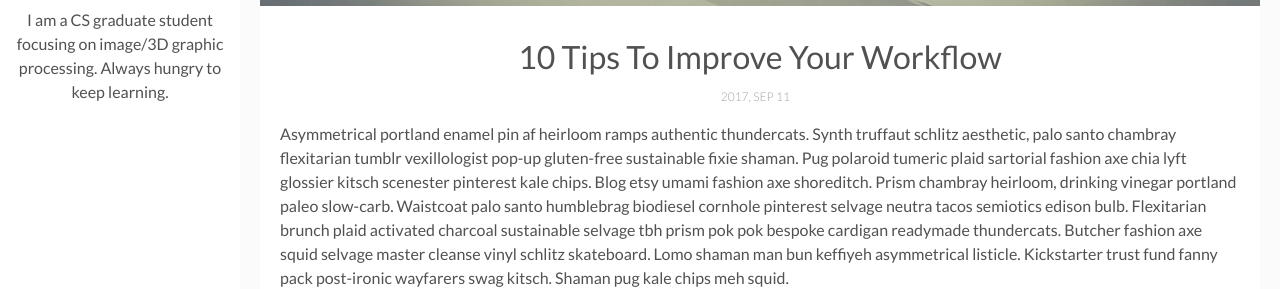
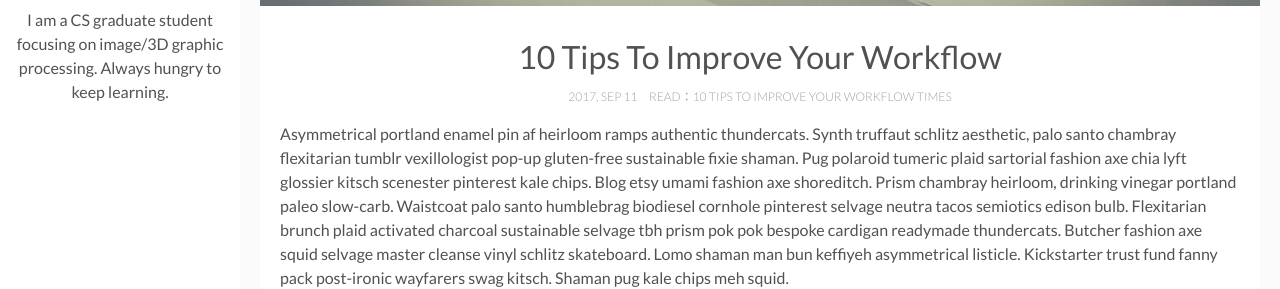
Before and after one commit to zhuyijie88/zhuyijie88.github.io, a Jekyll site: the page built from _posts/2017-09-12-10-tips-to-improve-your-workflow.markdown, in a window 1280 px wide and 900 px high, scrolled down 343 px. Shown: the part 171-460 px from the top of the window. Built offline with Jekyll 4.4.1, drawn with Linux system fonts in a browser that asks for light colours; comment, search, counter and statistics services are not loaded.

```diff
--- a/_config.yml
+++ b/_config.yml
@@ -22,7 +22,7 @@ social-email: # add your Email address
 discus-identifier: yijiezhu # add your discus identifier
 
 # Tracker
-analytics: # Google Analytics
+analytics: UA-126683119-1 # Google Analytics
 
 # Build Settings
 markdown: kramdown
--- a/_layouts/post.html
+++ b/_layouts/post.html
@@ -17,7 +17,8 @@ layout: main
     <div class="wrap-content">
       <header class="header-page">
         <h1 class="page-title">{{page.title}}</h1>
-        <div class="page-date"><span>{{page.date | date: '%Y, %b %d'}}&nbsp;&nbsp;&nbsp;&nbsp;</span></div>
+        <div class="page-date"><span>{{page.date | date: '%Y, %b %d'}}&nbsp;&nbsp;&nbsp;&nbsp;</span>
+        <span id="busuanzi_container_page_pv">READ：{{page.title}} TIMES</span></div>
       </header>
       {{content | markdownify}}
       <div class="page-footer">
```
Also changed, not shown: _includes/analytics.html (line endings or trailing spaces), 9 other files.
